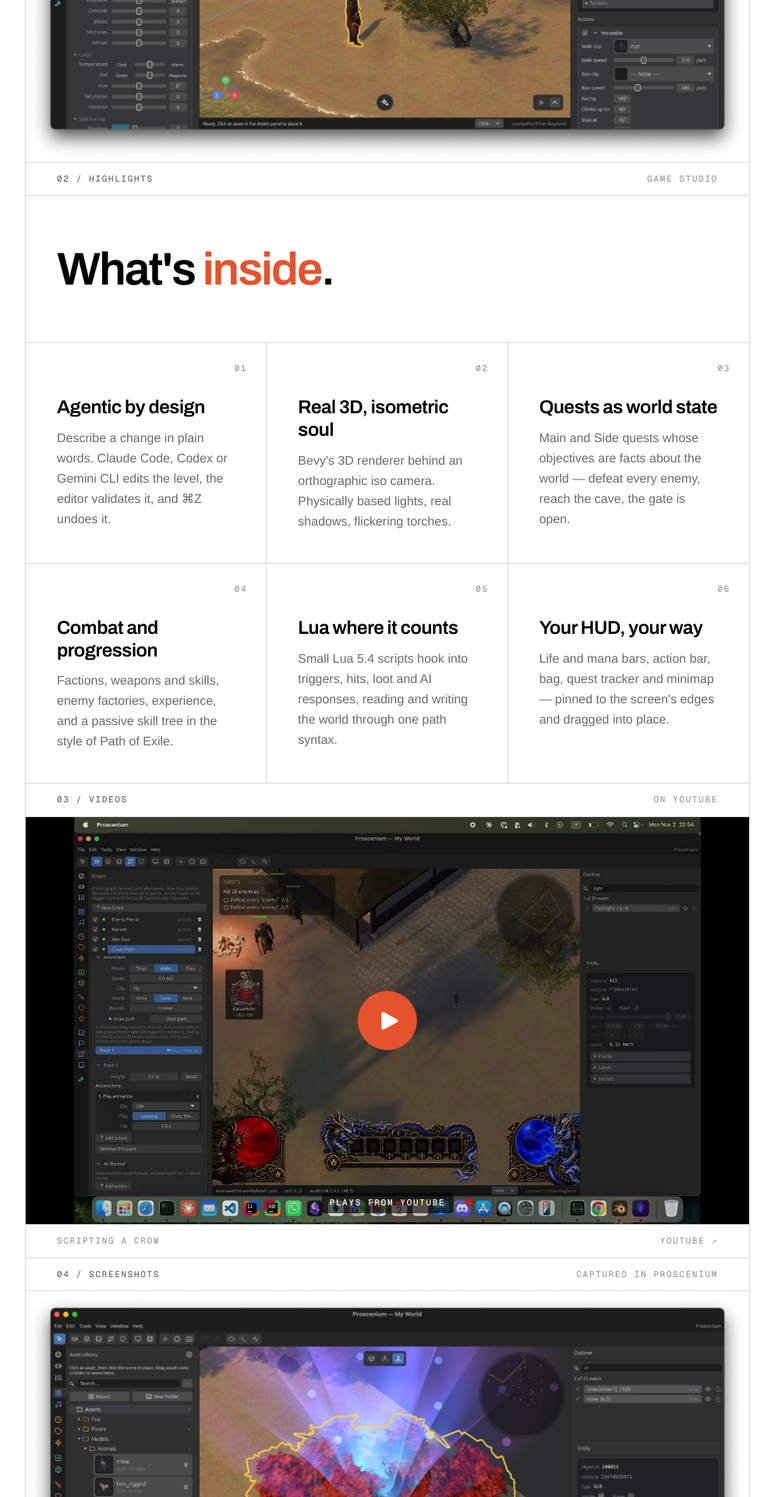
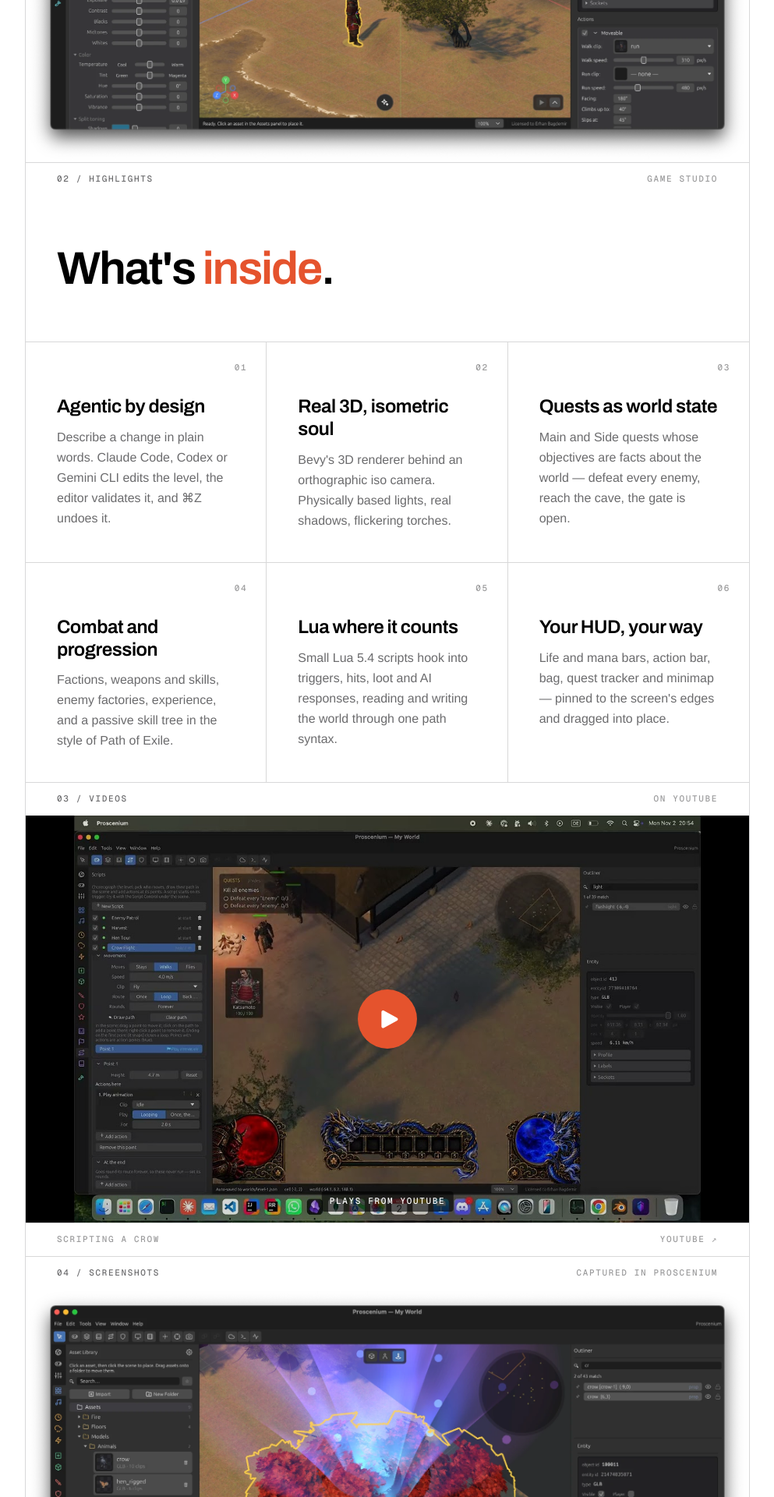
Before and after one commit to reevik/Ryos.io, a Jekyll site: the page built from index.md, in a window 1280 px wide. Shown: the part 1288-3208 px from the top of the page at 78% size, without its empty margins (143-1136 px from the left). Built offline with Jekyll 4.4.1, drawn with Linux system fonts in a browser that asks for light colours; nearby versions of some CDN libraries.

Commit message:
No rule under the section labels
Each "0N / Section" bar sits directly beneath the line that opens its section,
so its own bottom border drew a second rule a text-height below the first. The
same doubling that was removed under the logo, repeated at every section.

Dropped for every section-label bar rather than just the first, which also
retires the first-bar special case added with the header change.

Figure captions keep their rule: --top and --bottom separate a caption from its
image, which is a real edge rather than a repeat. (Local change; upstream rules
under every label.)

Co-Authored-By: Claude Opus 5 <noreply@anthropic.com>

```diff
--- a/_sass/pages/_app.scss
+++ b/_sass/pages/_app.scss
@@ -134,10 +134,6 @@ body:has(.app-page) {
    (Local change; upstream starts the side lines at the first bar instead.) */
 .ap-section:first-of-type > .ap-frame {
   border-top: 1px solid var(--ap-line);
-
-  > .ap-bar:first-child {
-    border-bottom: 0;
-  }
 }
 
 /* Type */
@@ -226,6 +222,14 @@ body:has(.app-page) {
   gap: 8px 24px;
   padding: 12px 40px;
   border-bottom: 1px solid var(--ap-line);
+}
+
+/* A section-label bar sits directly under the line that opens its section, so a
+   second rule beneath the label only doubles it. Figure captions keep theirs —
+   --top and --bottom separate a caption from its image, which is a real edge.
+   (Local change; upstream rules under every label.) */
+.ap-frame > .ap-bar {
+  border-bottom: 0;
 }
 
 .ap-bar--top {
```
